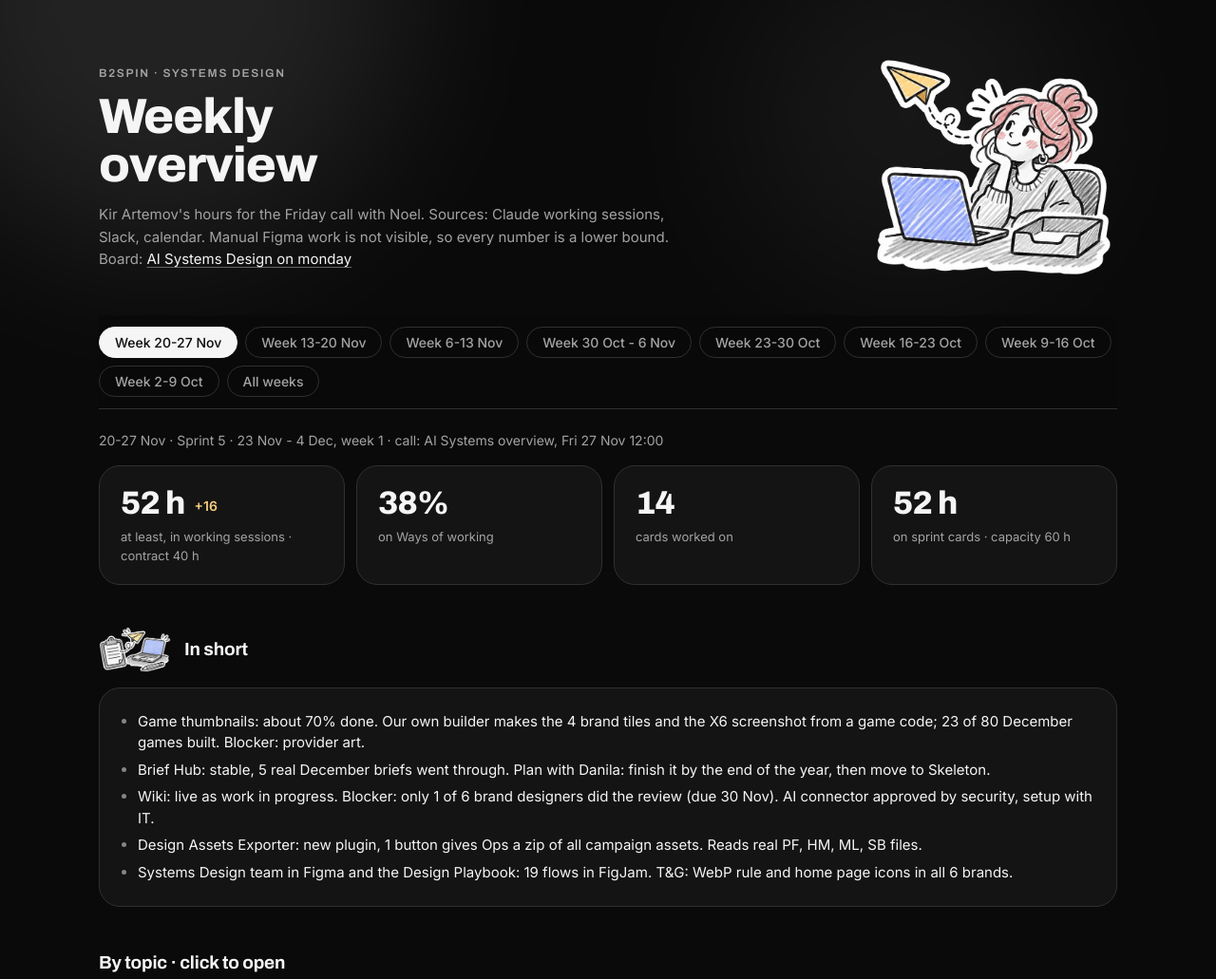
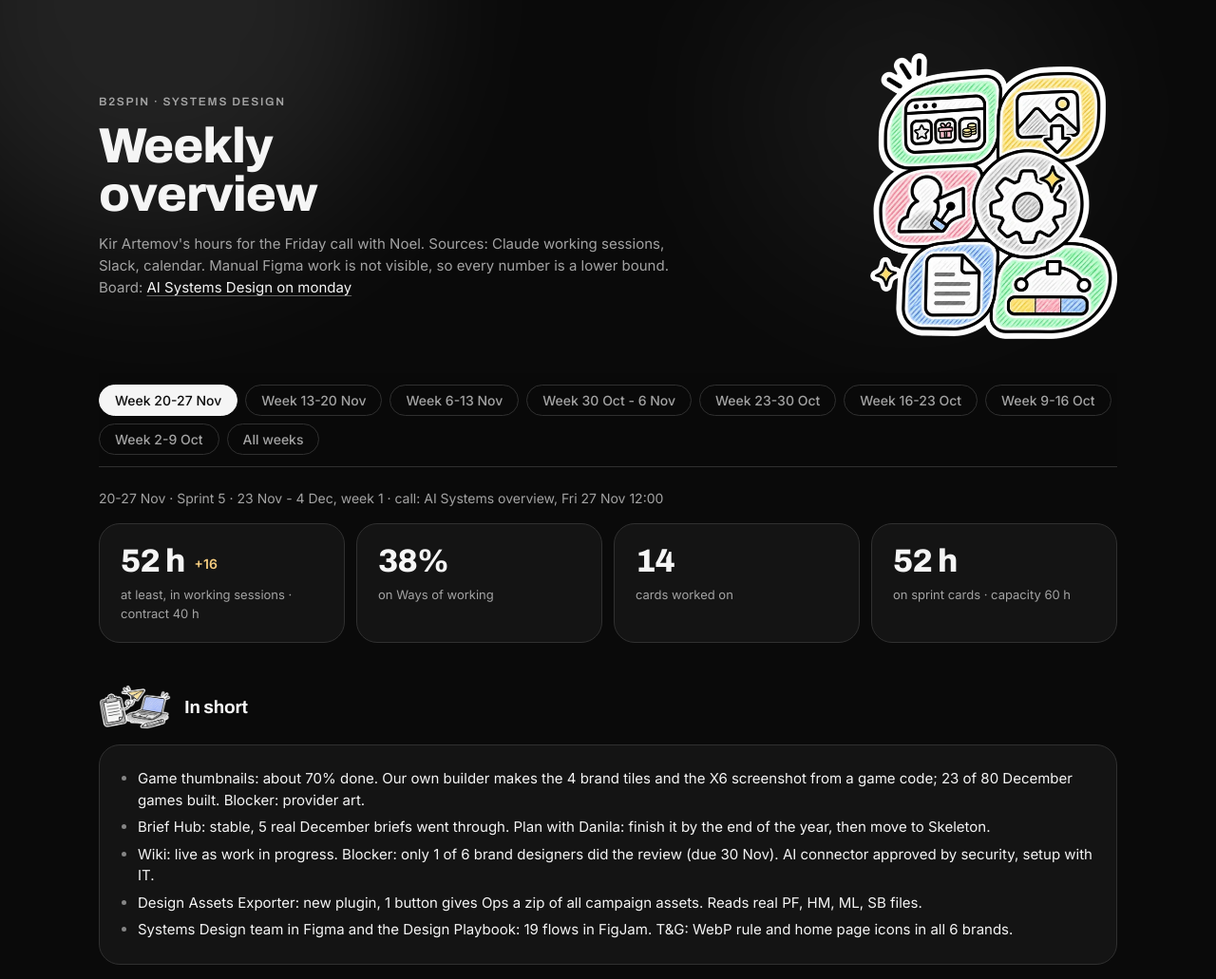
Before and after one commit to trinitykir4-dot/sd-weekly-8f02db21, a plain HTML site: page index.html in a window 1280 px wide. Shown: the top 1031 px of the page at 95% size. Drawn offline with Linux system fonts and the light colour scheme.

Commit message:
Header sticker without the girl

```diff
--- a/index.html
+++ b/index.html
@@ -83,7 +83,7 @@ select:focus{outline:0;border-color:var(--txt);box-shadow:inset 0 0 0 .5px var(-
   <h1>Weekly<br>overview</h1>
   <p class="lead">Kir Artemov's hours for the Friday call with Noel. Sources: Claude working sessions, Slack, calendar. Manual Figma work is not visible, so every number is a lower bound. Board: <a href="https://b2spin.monday.com/boards/18429306474">AI Systems Design on monday</a></p>
  </div>
- <img src="img/reference-scene.webp" alt="">
+ <img src="img/systems.webp" alt="">
 </header>
 <nav class="tabs" id="tabs"></nav>
 <main id="view"></main>
```
Also changed, not shown: img/systems.webp (added).
